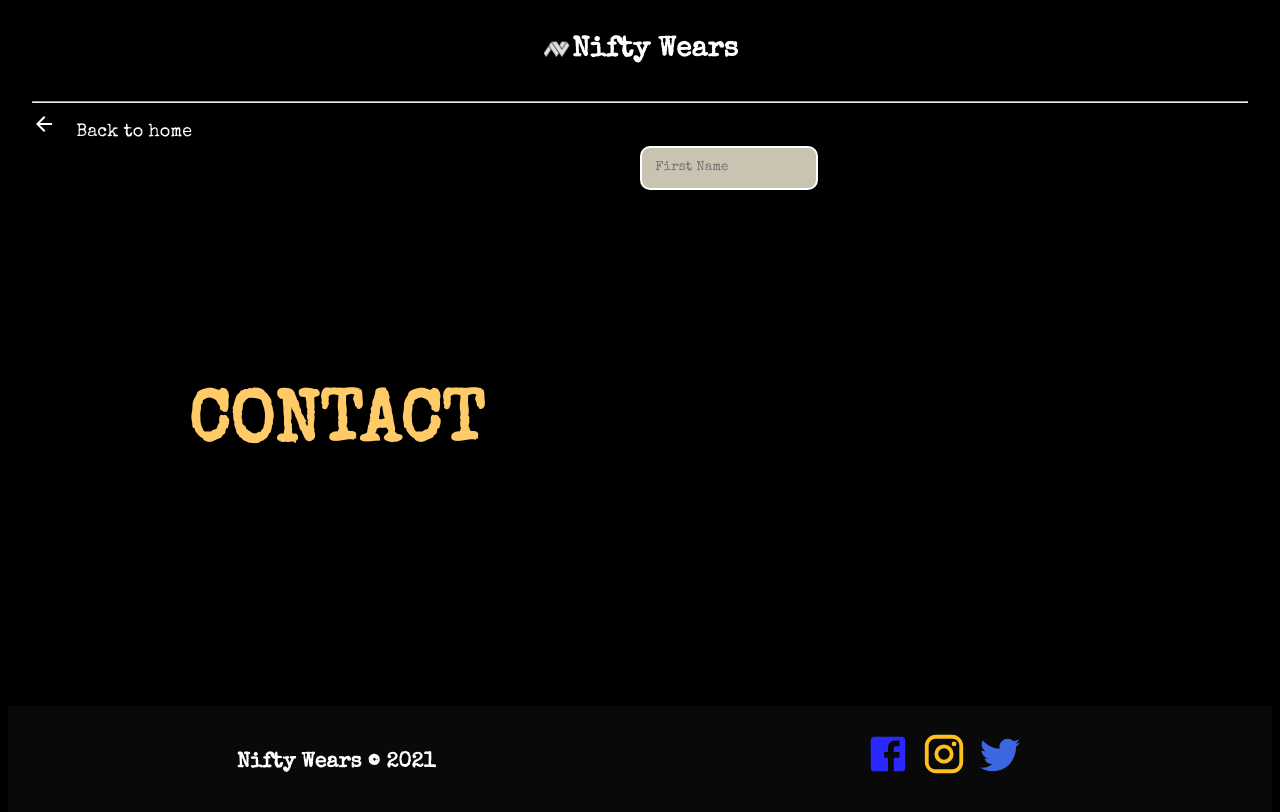
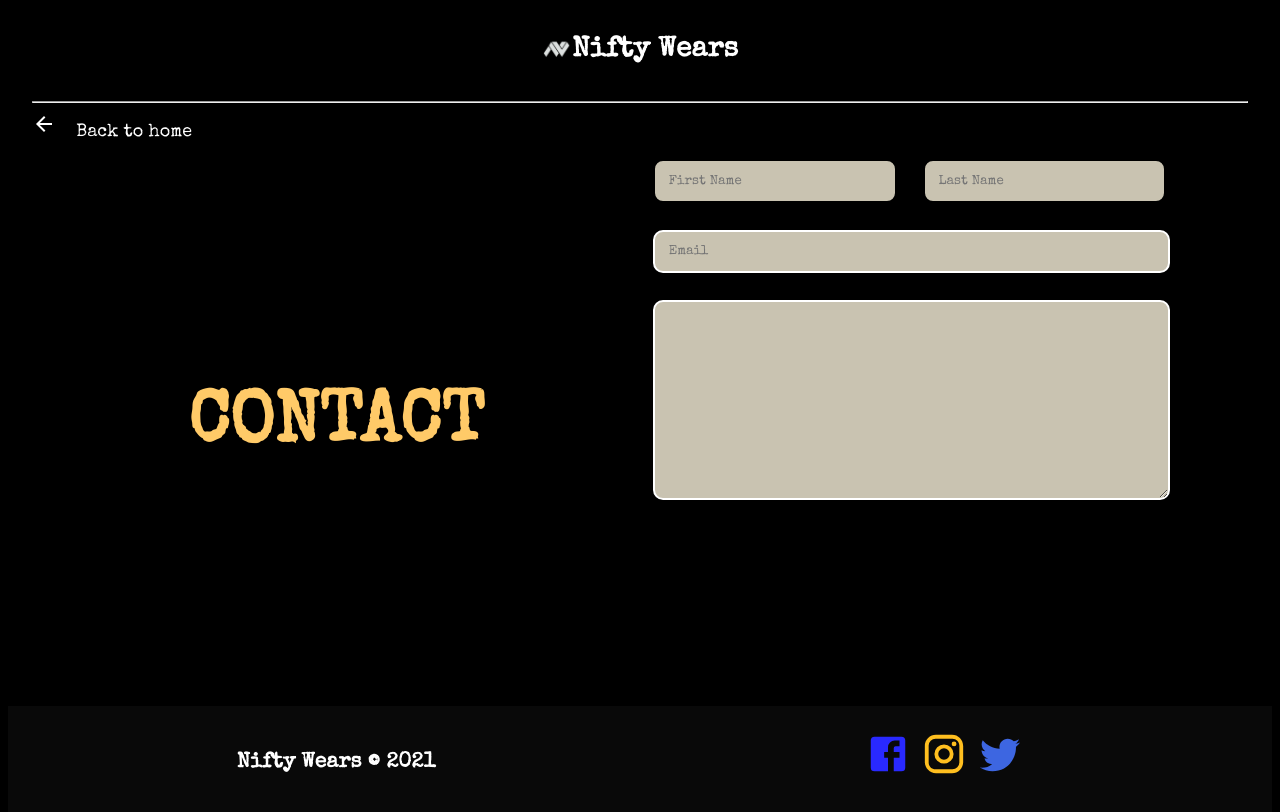
Before and after one commit to abu-git/nifty-wears-next, a Next.js app: page /contact in a window 1280 px wide. Shown: the top 812 px of the page. Built offline with nearby package versions, Linux system fonts and the light colour scheme.

Commit message:
contact page progress

```diff
--- a/components/ContactPage.js
+++ b/components/ContactPage.js
@@ -44,12 +44,49 @@ const useStyles = makeStyles((theme) => ({
         alignItems: "center",
         height: "100%"
     },
-    input: {
+    formContainer: {
+        display: "flex",
+        justifyContent: "center"
+    },
+    input_half: {
         padding: "1em",
         color: "black",
         backgroundColor: "#c9c3b1",
         borderRadius: "10px",
-        border: "2px solid white"
+        border: "2px solid black",
+        margin: "1em",
+        width: "40%",
+        '&:focus': {
+            border: "2px solid white",
+            backgroundColor: "white"
+        }
+    },
+    input_full: {
+        padding: "1em",
+        color: "black",
+        backgroundColor: "#c9c3b1",
+        borderRadius: "10px",
+        border: "2px solid white",
+        margin: "1em",
+        width: "85%",
+        '&:focus': {
+            border: "2px solid white",
+            backgroundColor: "white"
+        }
+    },
+    input_comments: {
+        height: "200px",
+        width: "85%",
+        padding: "1em",
+        color: "black",
+        backgroundColor: "#c9c3b1",
+        borderRadius: "10px",
+        border: "2px solid white",
+        margin: "1em",
+        '&:focus': {
+            border: "2px solid white",
+            backgroundColor: "white"
+        }
     }
 }))
 
@@ -83,7 +120,10 @@ export default function Contact() {
                     <Grid item xl={6} lg={6} md={12} sm={12} xs={12}>
                         <div className={classes.formContainer}>
                             <form>
-                                <input className={classes.input} type="text" placeholder="First Name" />
+                                <input className={classes.input_half} type="text" placeholder="First Name" />
+                                <input className={classes.input_half} type="text" placeholder="Last Name" />
+                                <input className={classes.input_full} type="email" placeholder="Email" />
+                                <textarea className={classes.input_comments} />
                             </form>
                         </div>
                     </Grid>
```
